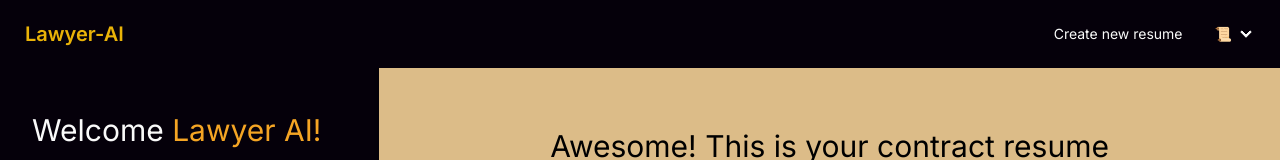
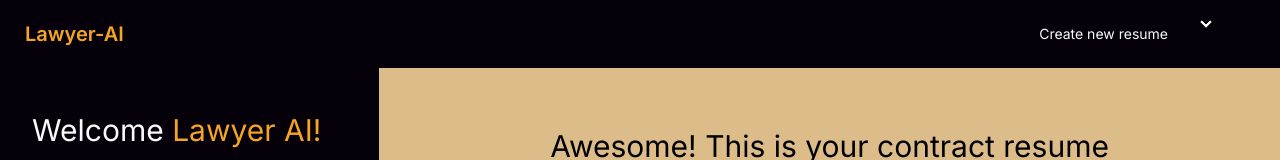
Before and after one commit to Fedreric/Lawyer-AI, a Next.js app: page /ResultResume in a window 1280 px wide. Shown: the top 160 px of the page. Built offline with nearby package versions, Linux system fonts and the light colour scheme.

Commit message:
Se corrigen estilos y se agrega condicional si el usuario esta logueado o no

```diff
--- a/src/app/components/Navbar.jsx
+++ b/src/app/components/Navbar.jsx
@@ -1,33 +1,46 @@
+"use client";
+import { login, user } from "@/helpers/icons";
 import Link from "next/link";
+import Logout from "./Logout";
 
 const Navbar = () => {
+  const usuario = sessionStorage.getItem("usuario");
   return (
     <div className='navbar bg-custom-color-dark text-text-custom-color-white fixed'>
       <div className='flex-1'>
-      <Link className='btn btn-ghost normal-case text-xl text-yellow-500 ' href={"/"}>
-        Lawyer-AI
+        <Link
+          className='btn btn-ghost normal-case text-xl text-text-custom-color-Details '
+          href={"/"}
+        >
+          Lawyer-AI
         </Link>
       </div>
       <div className='flex-none'>
         <ul className='menu menu-horizontal'>
           <li>
-            <Link href={"/"} className="">
-             Create new resume
+            <Link href={"/"} className='hover:text-text-custom-color-Details'>
+              Create new resume
             </Link>
           </li>
           <li>
-            <details>
-              <summary>📜</summary>
-              <ul className='p-1 bg-base-100'>
-                <li>
-                  <Link href="/login">Log-in</Link>
-                </li>
-                <li>
-                  <Link href={"/register"}>Register</Link>
-                </li>
-                <li>
-                  <Link href={"/"}>New resume</Link>
-                </li>
+            <details className='md:mr-10'>
+              <summary className='hover:text-text-custom-color-Details'>
+                {user}
+              </summary>
+              <ul className='bg-custom-color-dark mt-10'>
+                {usuario ? (
+
+                  <Logout></Logout>
+                ) : (
+                  <li className='w-auto'>
+                    <Link
+                      href='/login'
+                      className='hover:text-text-custom-color-Details'
+                    >
+                      Login{login}
+                    </Link>
+                  </li>
+                )}
               </ul>
             </details>
           </li>
```
